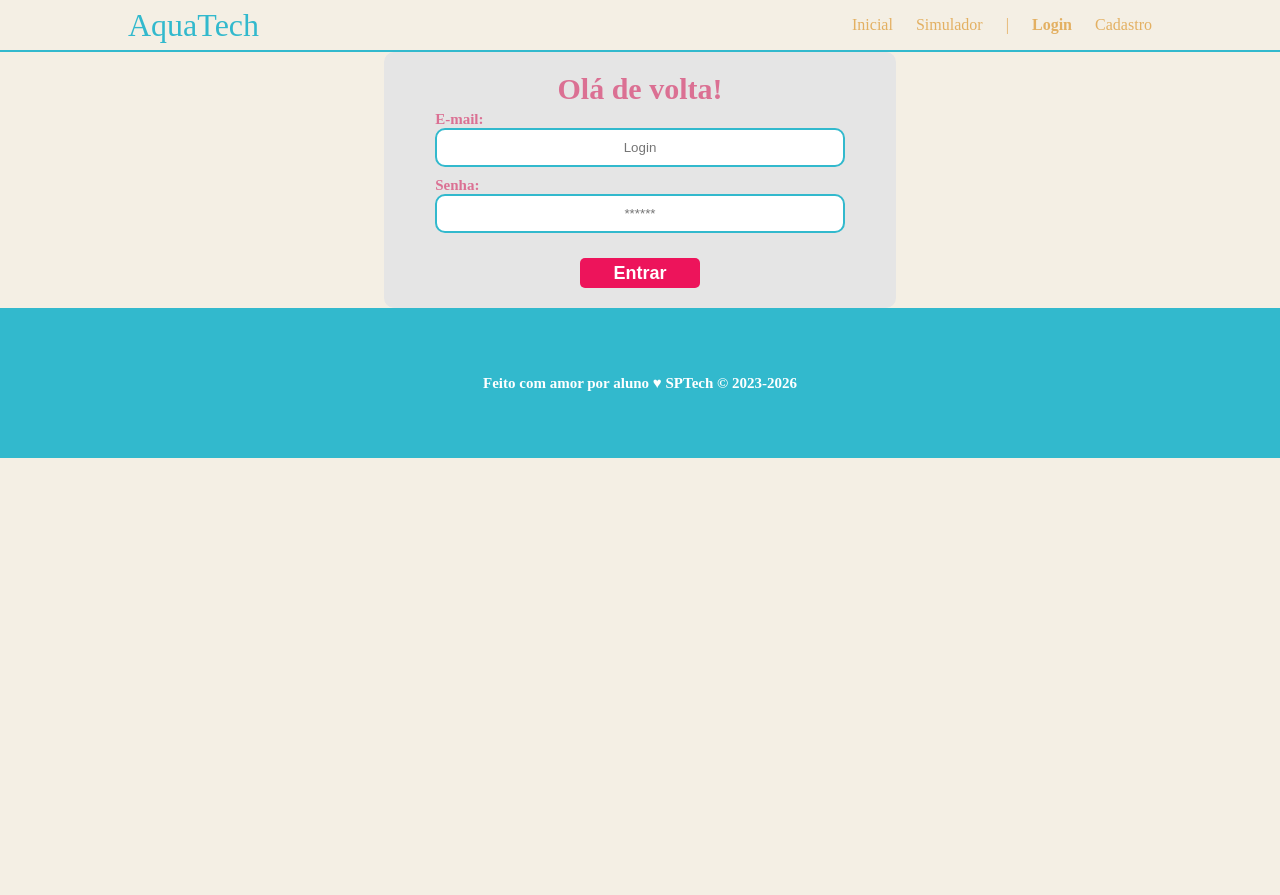
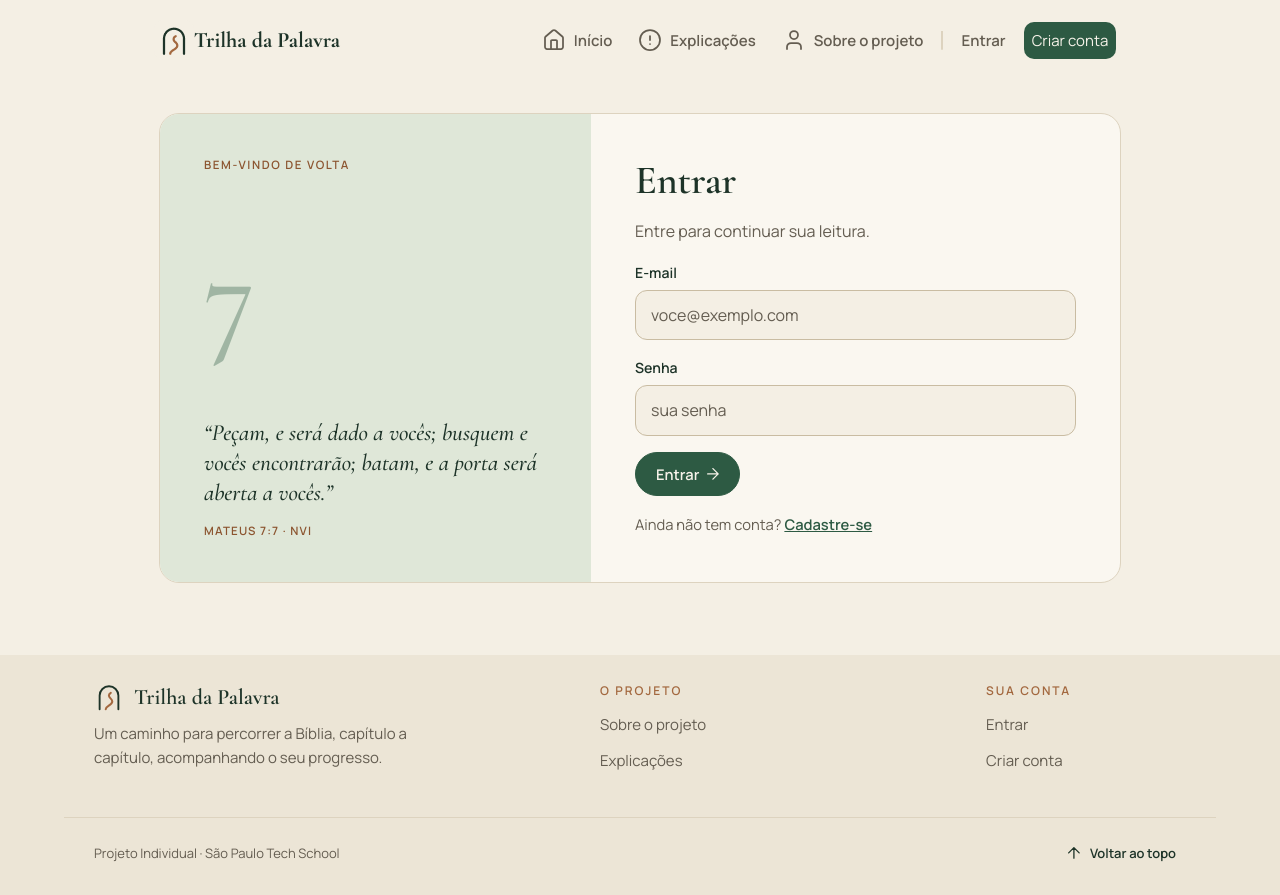
Before and after one commit to adrianpatricio/trilha_da_palavra, a website: page public/login.html in a window 1280 px wide. Before the commit the page ends 800 px from the top, so only its background shows below. Drawn offline with nearby package versions, Linux system fonts and the light colour scheme.

Commit message:
feat: adiciona login.css, reestrutura login.html e cadastro.html e ajusta margem do footer

```diff
--- a/public/cadastro.html
+++ b/public/cadastro.html
@@ -1,45 +1,19 @@
 <!DOCTYPE html>
 <html lang="pt-br">
+<head>
+    <meta charset="UTF-8">
+    <meta name="viewport" content="width=device-width, initial-scale=1.0">
+    <title>Ínicio</title>
 
-<head>
-  <meta charset="UTF-8" />
-  <meta http-equiv="X-UA-Compatible" content="IE=edge" />
-  <meta name="viewport" content="width=device-width, initial-scale=1.0" />
+    <link rel="stylesheet" href="./css/estilo.css">
+    <link rel="stylesheet" href="./css/header.css">
+    <link rel="stylesheet" href="./css/footer.css">
+</head>
+<body>
+    <header id="header" data-pagina="inicio"></header>
+    <script src="./js/header.js"></script>
 
-  <title>AquaTech | Cadastro</title>
-
-  <script src="./js/sessao.js"></script>
-
-  <link rel="stylesheet" href="./css/estilo.css" />
-  <link rel="icon" href="./assets/icon/favicon2.ico" />
-  <link rel="preconnect" href="https://fonts.gstatic.com" />
-</head>
-
-<body onload="listar()">
-  <!--header inicio-->
-  <div class="header">
-    <div class="container">
-      <h1 class="titulo">AquaTech</h1>
-      <ul class="navbar">
-        <li>
-          <a href="index.html">Inicial</a>
-        </li>
-        <li>
-          <a href="simulador.html">Simulador</a>
-        </li>
-        <li>|</li>
-        <li>
-          <a href="login.html">Login</a>
-        </li>
-        <li class="agora">
-          <a href="#">Cadastro</a>
-        </li>
-      </ul>
-    </div>
-  </div>
-  <!--header fim-->
-
-  <div class="login">
+  <!-- <div class="login">
     <div class="alerta_erro">
       <div class="card_erro" id="cardErro">
         <span id="mensagem_erro"></span>
@@ -49,10 +23,8 @@
       <div class="card card-cadastro">
         <h2>Bem-vindo!</h2>
         <div class="formulario">
-          <!--
                          Para inserir mais um campo, copie uma das inputs abaixo.
                          Assim que inserir vá para o script abaixo.
-                     -->
           <div class="campo">
             <span>Código de ativação:</span>
             <input id="codigo_input" type="text" placeholder="Insira aqui seu código" />
@@ -86,15 +58,14 @@
         <div id="div_erros_login"></div>
       </div>
     </div>
-  </div>
+  </div> -->
 
-  <!--footer inicio-->
-  <div class="footer">
-    <div class="container">
-      <h4>Feito com amor por aluno &hearts; SPTech &copy; 2023-2026</h4>
-    </div>
-  </div>
-  <!--footer fim-->
+    <section class="section_login">
+
+    </section>
+
+    <footer id="footer" data-pagina="inicio"></footer>
+    <script src="./js/footer.js"></script>
 </body>
 
 </html>
--- a/public/css/estilo.css
+++ b/public/css/estilo.css
@@ -4,6 +4,9 @@ body {
   margin: 0;
   padding: 0;
   background-color: #F4EFE4;
+  display: flex;
+  flex-direction: column;
+  min-height: 100vh;
 }
 
 :root {
--- a/public/css/footer.css
+++ b/public/css/footer.css
@@ -3,6 +3,7 @@ footer {
     justify-content: center;
     align-items: center;
     height: 240px;
+    margin-top: auto;
     background-color: #ECE5D6;
 }
 
--- /dev/null
+++ b/public/css/login.css
@@ -0,0 +1,195 @@
+/* LOGIN - LOGIN.HTML */
+
+.section_login {
+    display: flex;
+    width: 960px;
+    max-width: 90%;
+    min-height: 468px;
+    margin: 33px auto 72px;
+    background-color: #FAF7F0;
+    border: 1px solid #DDD3BF;
+    border-radius: 20px;
+    overflow: hidden;
+}
+
+.section_login p {
+    margin: 0;
+}
+
+.section_login .section_bem-vindo {
+    display: flex;
+    flex-direction: column;
+    width: 431px;
+    flex-shrink: 0;
+    padding: 44px;
+    box-sizing: border-box;
+    background-color: #DFE7D8;
+}
+
+.section_bem-vindo .bem-vindo {
+    font-family: 'Manrope';
+    font-size: 11.52px;
+    font-weight: 600;
+    line-height: 14px;
+    letter-spacing: 1.61px;
+    text-transform: uppercase;
+    color: #8C5530;
+}
+
+.section_bem-vindo .num_sete {
+    margin: auto 0;
+    font-family: 'Cormorant Garamond';
+    font-size: 120px;
+    font-weight: 500;
+    line-height: 96px;
+    color: #2D5A43;
+    opacity: 0.35;
+}
+
+.section_bem-vindo .versiculo_mateus {
+    max-width: 343px;
+    font-family: 'Cormorant Garamond';
+    font-size: 23.2px;
+    font-style: italic;
+    font-weight: 500;
+    line-height: 30px;
+    color: var(--heading);
+}
+
+.section_bem-vindo .versiculo_legenda {
+    margin-top: 16px;
+    font-family: 'Manrope';
+    font-size: 11.52px;
+    font-weight: 600;
+    line-height: 14px;
+    letter-spacing: 1.15px;
+    text-transform: uppercase;
+    color: #8C5530;
+}
+
+.section_login .formulario_login {
+    display: flex;
+    flex-direction: column;
+    align-items: flex-start;
+    flex: 1;
+    padding: 44px;
+    box-sizing: border-box;
+}
+
+.formulario_login .titulo_entrar {
+    margin: 0;
+    font-family: 'Cormorant Garamond';
+    font-size: 40px;
+    font-weight: 600;
+    line-height: 44px;
+    letter-spacing: -0.2px;
+    color: var(--heading);
+}
+
+.formulario_login .subtitulo_entrar {
+    margin-top: 16px;
+    font-family: 'Manrope';
+    font-size: 16px;
+    line-height: 26.5px;
+    color: var(--muted);
+}
+
+.formulario_login .mensagem_erro {
+    display: none;
+    align-items: center;
+    width: 100%;
+    margin-top: 16px;
+    padding: 14px 16px;
+    box-sizing: border-box;
+    gap: 10px;
+    font-family: 'Manrope';
+    font-size: 14.72px;
+    color: #A33B2E;
+    background-color: #F5E1DC;
+    border-radius: 12px;
+}
+
+.formulario_login .mensagem_erro.ativa {
+    display: flex;
+}
+
+.mensagem_erro svg {
+    width: 16px;
+    height: 16px;
+    flex-shrink: 0;
+}
+
+.formulario_login label {
+    margin: 16px 0 6px;
+    font-family: 'Manrope';
+    font-size: 14.08px;
+    font-weight: 600;
+    line-height: 23px;
+    color: var(--heading);
+}
+
+.formulario_login input {
+    width: 100%;
+    height: 50.5px;
+    margin: 0;
+    padding: 0 15px;
+    text-align: left;
+    box-sizing: border-box;
+    font-family: 'Manrope';
+    font-size: 16px;
+    color: var(--heading);
+    background-color: #F4EFE4;
+    border: 1px solid #C9BCA2;
+    border-radius: 12px;
+    outline: none;
+    transition: 0.3s all;
+}
+
+.formulario_login input::placeholder {
+    color: var(--muted);
+}
+
+.formulario_login input:focus {
+    border-color: #2D5A43;
+}
+
+.formulario_login .botao_entrar {
+    display: inline-flex;
+    align-items: center;
+    gap: 8px;
+    height: 44px;
+    margin-top: 16px;
+    padding: 0 20px;
+    font-family: 'Manrope';
+    font-size: 14.72px;
+    font-weight: 600;
+    color: #F7F3EA;
+    background-color: #2D5A43;
+    border: 1px solid #2D5A43;
+    border-radius: 22px;
+    cursor: pointer;
+    transition: 0.3s all;
+}
+
+.formulario_login .botao_entrar:hover {
+    background-color: #234836;
+}
+
+.formulario_login .direcionar_cadastro {
+    margin-top: 16px;
+    font-family: 'Manrope';
+    font-size: 14.72px;
+    line-height: 24.5px;
+    color: var(--muted);
+}
+
+.direcionar_cadastro a {
+    display: inline;
+    font-weight: 600;
+    color: #2D5A43;
+    text-decoration: underline;
+}
+
+.direcionar_cadastro a:hover {
+    color: var(--heading);
+}
--- a/public/js/header.js
+++ b/public/js/header.js
@@ -46,7 +46,7 @@ header.innerHTML = `
             <span class="span_divisor"></span>
 
             <li class="li text">
-                <a href="#">
+                <a href="./login.html">
                     Entrar
                 </a>
             </li>
--- a/public/login.html
+++ b/public/login.html
@@ -1,25 +1,21 @@
 <!DOCTYPE html>
 <html lang="pt-br">
-
 <head>
     <meta charset="UTF-8">
-    <meta http-equiv="X-UA-Compatible" content="IE=edge">
     <meta name="viewport" content="width=device-width, initial-scale=1.0">
-
-    <title>AquaTech | Login</title>
-
-    <script src="./js/sessao.js"></script>
+    <title>Ínicio</title>
 
     <link rel="stylesheet" href="./css/estilo.css">
-    <link rel="icon" href="./assets/icon/favicon2.ico">
-    <link rel="preconnect" href="https://fonts.gstatic.com">
+    <link rel="stylesheet" href="./css/header.css">
+    <link rel="stylesheet" href="./css/footer.css">
+    <link rel="stylesheet" href="./css/login.css">
 </head>
 
 <body>
+    <header id="header" data-pagina="inicio"></header>
+    <script src="./js/header.js"></script>
 
-    <!--Header-->
-
-    <div class="header">
+    <!-- <div class="header">
         <div class="container">
             <h1 class="titulo">AquaTech</h1>
             <ul class="navbar">
@@ -69,18 +65,68 @@
                 <div id="div_erros_login"></div>
             </div>
         </div>
-    </div>
+    </div> -->
 
-    <!--footer inicio-->
-    <div class="footer">
-        <div class="container">
-            <h4>Feito com amor por aluno &hearts; SPTech &copy; 2023-2026</h4>
-        </div>
-    </div>
-    <!--footer fim-->
+    <section class="section_login">
+        <section class="section_bem-vindo">
+            <p class="bem-vindo">
+                Bem-vindo de volta
+            </p>
 
+            <p class="num_sete">
+                7
+            </p>
+
+            <p class="versiculo_mateus">
+                “Peçam, e será dado a vocês; busquem e vocês encontrarão; batam, e a porta será aberta a vocês.”
+            </p>
+
+            <p class="versiculo_legenda">
+                Mateus 7:7 · NVI
+            </p>
+        </section>
+
+        <section class="formulario_login">
+            <h1 class="titulo_entrar">
+                Entrar
+            </h1>
+
+            <p class="subtitulo_entrar">
+                Entre para continuar sua leitura.
+            </p>
+
+            <span class="mensagem_erro">
+                <svg width="24" height="24" viewBox="0 0 24 24" fill="none" xmlns="http://www.w3.org/2000/svg">
+                    <path d="M12 22C17.5228 22 22 17.5228 22 12C22 6.47715 17.5228 2 12 2C6.47715 2 2 6.47715 2 12C2 17.5228 6.47715 22 12 22Z" stroke="currentColor" stroke-width="1.75" stroke-linecap="round" stroke-linejoin="round"/>
+                    <path d="M12 8V12M12 16H12.01" stroke="currentColor" stroke-width="1.75" stroke-linecap="round" stroke-linejoin="round"/>
+                </svg>
+
+                E-mail ou senha incorretos.
+            </span>
+
+            <label for="ipt_email">E-mail</label>
+            <input type="email" id="ipt_email" placeholder="voce@exemplo.com">
+
+            <label for="ipt_senha">Senha</label>
+            <input type="password" id="ipt_senha" placeholder="sua senha">
+
+            <button onclick="entrar()" class="botao_entrar">
+                Entrar
+
+                <svg width="12" height="12" viewBox="0 0 12 12" fill="none" xmlns="http://www.w3.org/2000/svg">
+                    <path d="M0.65625 5.90625H11.1562M5.90625 11.1562L11.1562 5.90625L5.90625 0.65625" stroke="currentColor" stroke-width="1.3125" stroke-linecap="round" stroke-linejoin="round"/>
+                </svg>
+            </button>
+
+            <p class="direcionar_cadastro">
+                Ainda não tem conta? <a href="./cadastro.html">Cadastre-se</a>
+            </p>
+        </section>
+    </section>
+
+    <footer id="footer" data-pagina="inicio"></footer>
+    <script src="./js/footer.js"></script>
 </body>
-
 </html>
 
 <script>
```
Also changed, not shown: public/index.html (+0 -81 lines).
